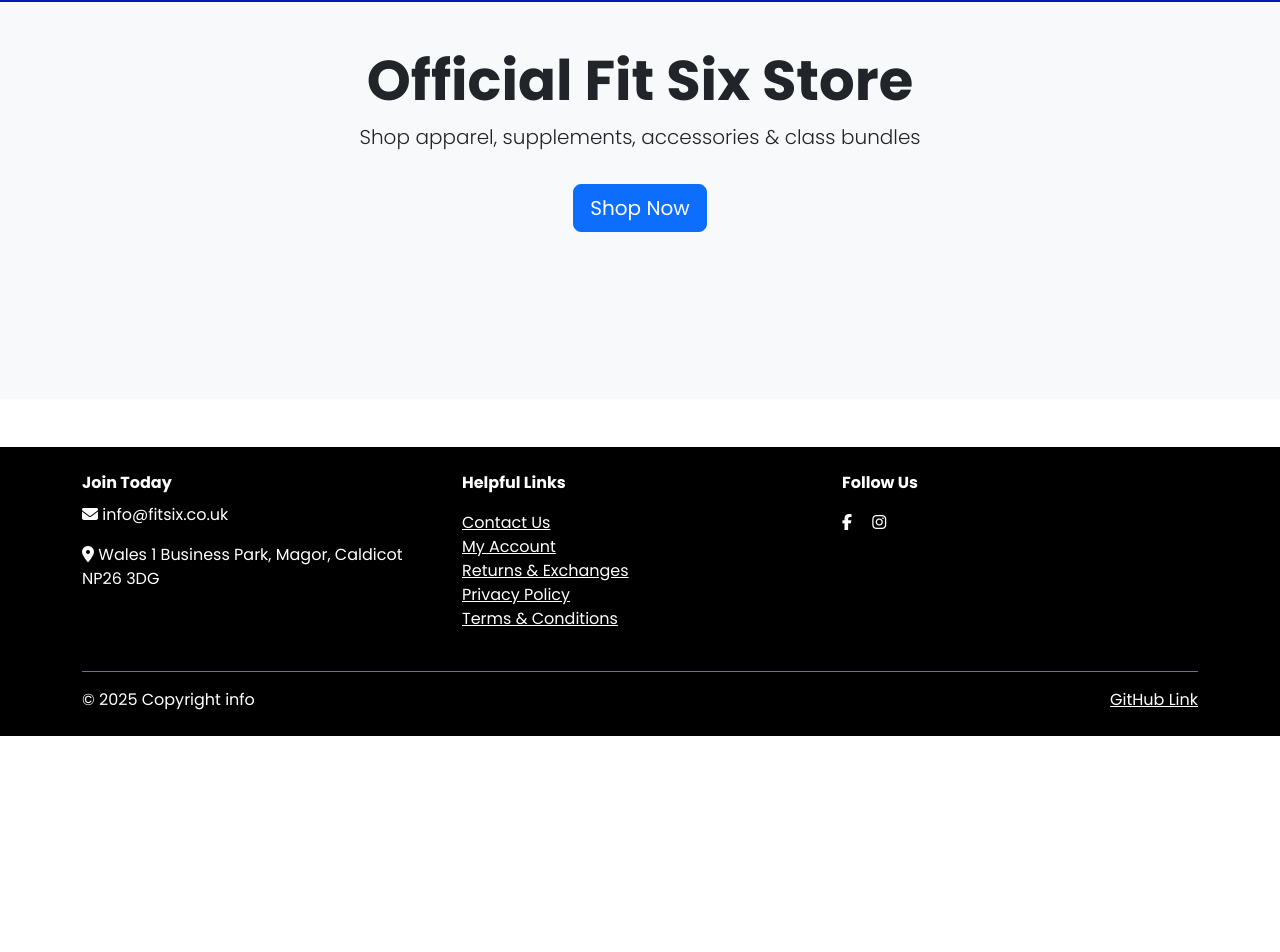
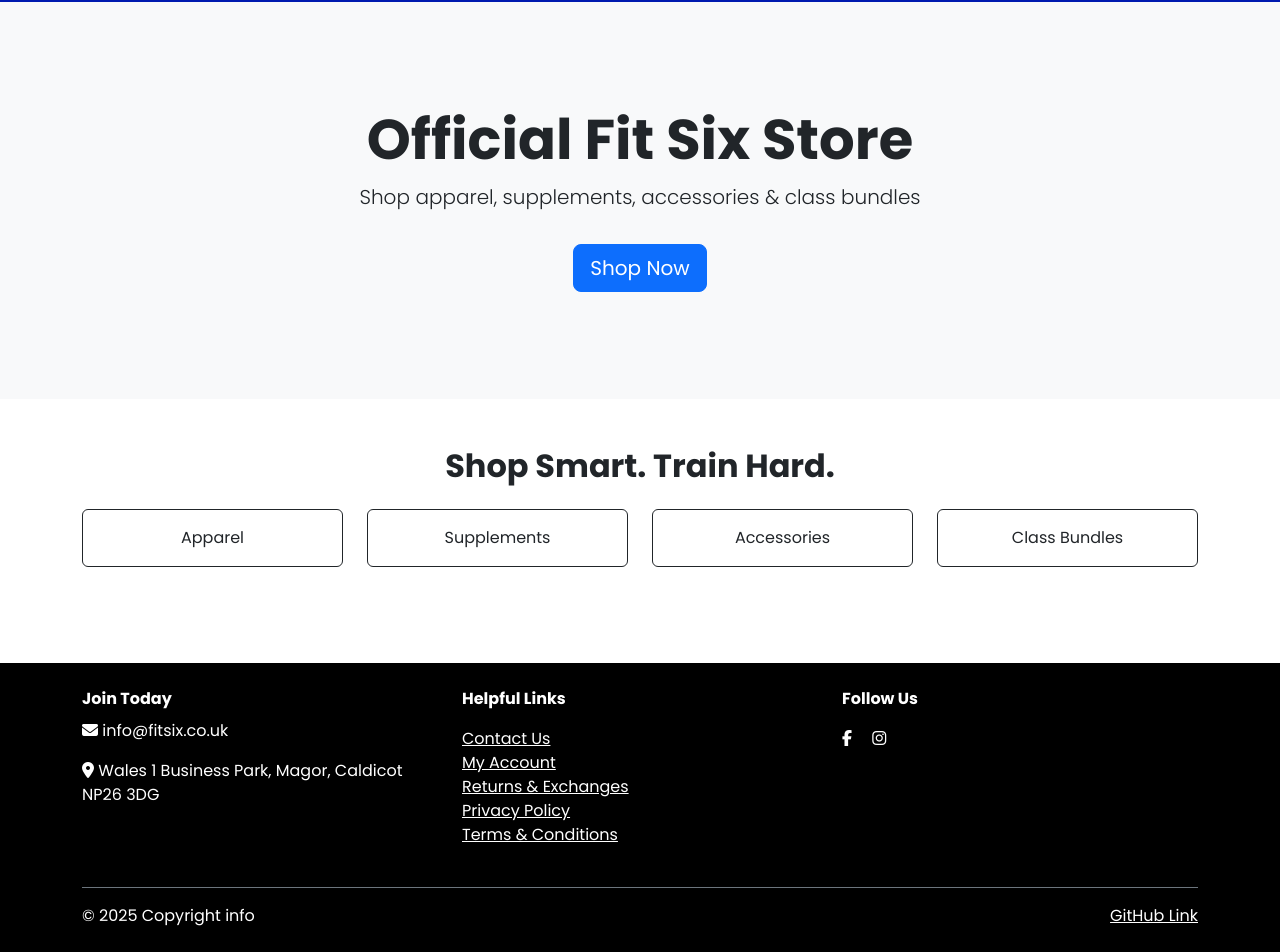
Before and after one commit to sd-powell/fit-six, a Django app: page / in a window 1280 px wide. Shown: the part 156-1108 px from the top of the page. Before the commit the page ends 892 px from the top, so only its background shows below. Run offline with Django 5.2, Linux system fonts and the light colour scheme; some libraries are stand-ins or nearby versions.

Commit message:
add shop by category section

```diff
--- a/home/templates/home/index.html
+++ b/home/templates/home/index.html
@@ -12,11 +12,41 @@
 
 {% block content %}
   <!-- Hero Section -->
-  <section class="hero-section bg-light text-center py-5">
+  <section class="hero-section d-flex align-items-center justify-content-center bg-light text-center py-5">
     <div class="container">
       <h1 class="display-4 fw-bold">Official Fit Six Store</h1>
       <p class="lead">Shop apparel, supplements, accessories & class bundles</p>
       <a href="#" class="btn btn-primary btn-lg mt-3">Shop Now</a> {# {% url 'products' %} #}
     </div>
   </section>
+
+    <!-- Shop by Category Section -->
+  <section class="shop-categories py-5 text-center">
+  <div class="container">
+    <h2 class="mb-4 fw-bold">Shop Smart. Train Hard.</h2>
+
+    <div class="row g-4">
+      <div class="col-6 col-md-3">
+        <a href="#" class="btn btn-outline-dark w-100 py-3"> {# {% url 'products' %}?category=apparel #}
+          Apparel
+        </a>
+      </div>
+      <div class="col-6 col-md-3">
+        <a href="#" class="btn btn-outline-dark w-100 py-3"> {# {% url 'products' %}?category=supplements #}
+          Supplements
+        </a>
+      </div>
+      <div class="col-6 col-md-3">
+        <a href="#" class="btn btn-outline-dark w-100 py-3"> {# {% url 'products' %}?category=accessories #}
+          Accessories
+        </a>
+      </div>
+      <div class="col-6 col-md-3">
+        <a href="#" class="btn btn-outline-dark w-100 py-3"> {# {% url 'products' %}?category=class-bundles #}
+          Class Bundles
+        </a>
+      </div>
+    </div>
+  </div>
+</section>
 {% endblock %}
```
